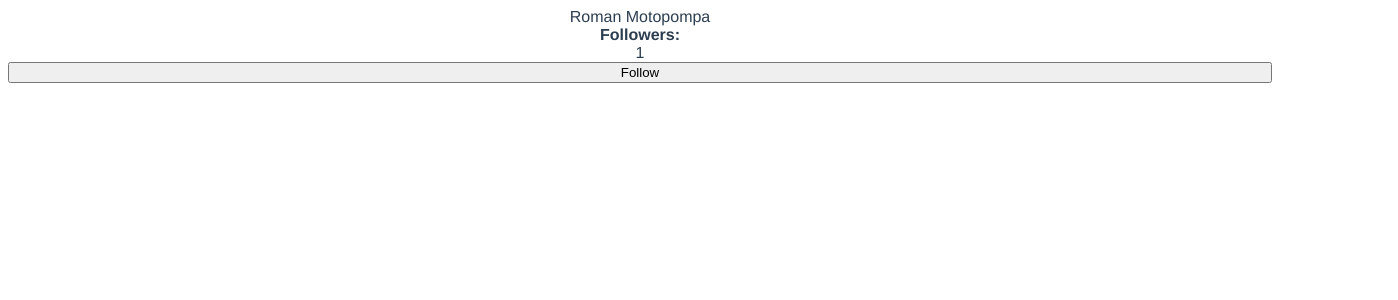
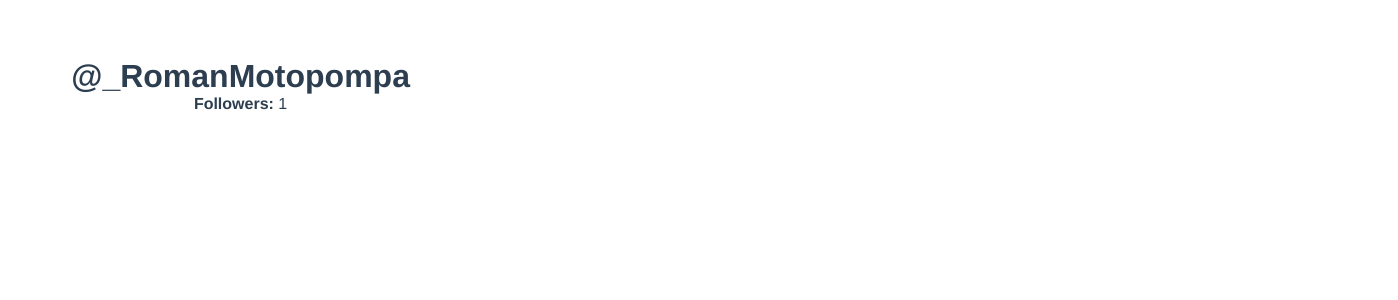
Before and after one commit to psswid/vue-twitter-clone, a Vue app: page / in a window 1280 px wide. Shown: the top 300 px of the page, 1398 px wide, since content can reach past the window. Built offline with nearby package versions, Linux system fonts and the light colour scheme.

Commit message:
code cleanup, moved component logic to antother file

```diff
--- a/src/App.vue
+++ b/src/App.vue
@@ -1,54 +1,18 @@
 <template>
   <div id="app">
-    {{fullName}}
-    <strong>Followers: </strong>{{ followers }}
-    <button @click="followUser">
-      Follow
-    </button>
+    <UserProfile/>
   </div>
 </template>
 
 <script>
 
+import UserProfile from "./components/UserProfile";
+
 export default {
   name: 'App',
-  data() {
-    return {
-      followers: 0,
-      user: {
-        id: 1,
-        username: "",
-        firstName: "Roman",
-        lastName: "Motopompa",
-        email: "",
-        isAdmin: true
-      }
-    }
-  },
-  watch: {
-    /**
-     * name of watcher has to be the same as value he observes
-     */
-    followers(newFollowerCount, oldFollowerCount) {
-      console.log(oldFollowerCount, newFollowerCount)
-      if (oldFollowerCount < newFollowerCount) {
-        console.log(`${this.user.username} gained a follower!`);
-      }
-    }
-  },
-  computed: {
-    fullName() {
-      return `${this.user.firstName} ${this.user.lastName}`
-    }
-  },
-  methods: {
-    followUser(){
-      this.followers++;
-    }
-  },
-  mounted() {
-    this.followUser();
-  },
+  components: {
+    UserProfile
+  }
 }
 </script>
 
--- /dev/null
+++ b/src/components/UserProfile.vue
@@ -0,0 +1,76 @@
+<template>
+    <div class="user-profile">
+        <div class="user-profile__user-panel">
+            <h1 class="user-profile__username">@{{ user.username }}</h1>
+            <div class="user-profile__follower-count">
+                <strong>Followers: </strong> {{ followers }}
+            </div>
+        </div>
+    </div>
+</template>
+
+<script>
+
+export default {
+  name: 'UserProfile',
+  data() {
+    return {
+      followers: 0,
+      user: {
+        id: 1,
+        username: "_RomanMotopompa",
+        firstName: "Roman",
+        lastName: "Motopompa",
+        email: "motopompa@gmail.com",
+        isAdmin: true
+      }
+    }
+  },
+  watch: {
+    /**
+     * name of watcher has to be the same as value he observes
+     */
+    followers(newFollowerCount, oldFollowerCount) {
+      if (oldFollowerCount < newFollowerCount) {
+        console.log(`${this.user.username} gained a follower!`);
+      }
+    }
+  },
+  computed: {
+    fullName() {
+      return `${this.user.firstName} ${this.user.lastName}`
+    }
+  },
+  methods: {
+    followUser(){
+      this.followers++;
+    }
+  },
+  mounted() {
+    this.followUser();
+  },
+}
+</script>
+
+<style scoped>
+.user-profile {
+    display: grid;
+    grid-template-columns: 1fr 3fr;
+    width: 100%;
+    padding: 50px 5%;
+}
+
+.user-user-profile__user-panel {
+    display: flex;
+    flex-direction: column;
+    margin-right: 50px;
+    padding: 20px;
+    background-color: white;
+    border-radius: 5px;
+    border: 1px solid #dfe3e8;
+}
+
+h1 {
+    margin: 0;
+}
+</style>
```
Also changed, not shown: src/components/HelloWorld.vue (deleted, +0 -58 lines).
